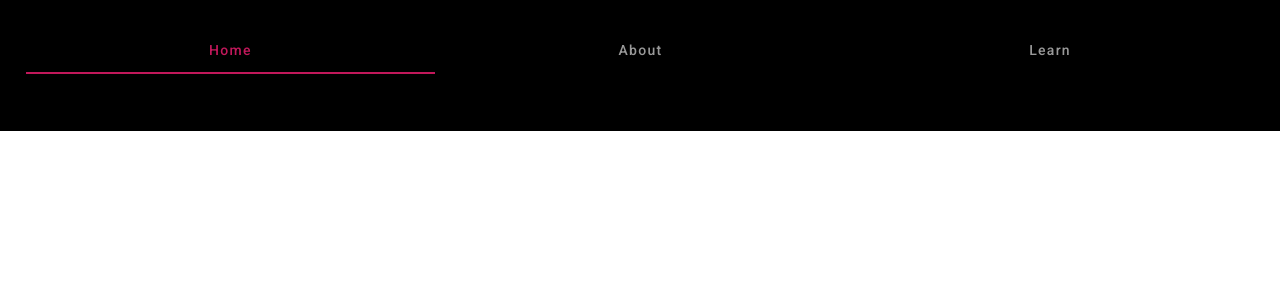
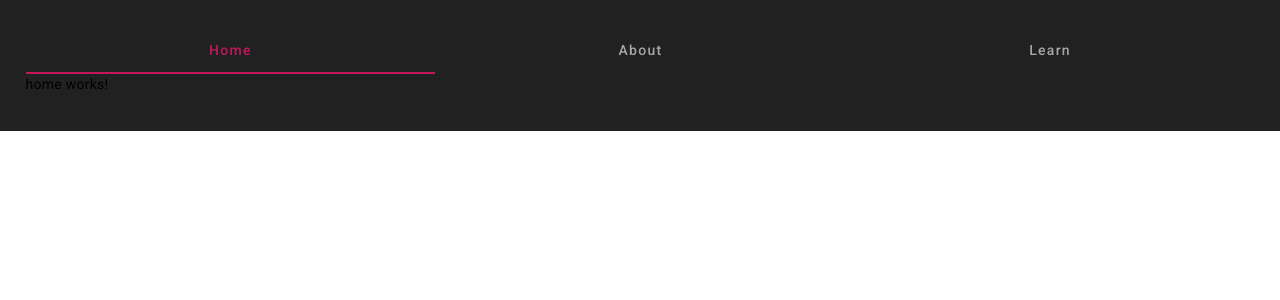
Before and after one commit to JaysPancake/ComaScale, an Angular app: page / in a window 1280 px wide. Shown: the top 300 px of the page. Built offline with nearby package versions, Linux system fonts and the light colour scheme.

Commit message:
Toolbar and colors!

```diff
--- a/src/app/app.component.scss
+++ b/src/app/app.component.scss
@@ -4,5 +4,5 @@ html, body {
 
 .background {
     padding: 2%;
-    background-color: black;
+    background-color: #212121;
 }
--- a/src/app/app.module.ts
+++ b/src/app/app.module.ts
@@ -11,6 +11,7 @@ import { MatTabsModule } from '@angular/material/tabs';
 import { MatCardModule } from '@angular/material/card';
 import { MatCheckboxModule } from '@angular/material/checkbox';
 import { MatIconModule } from '@angular/material/icon';
+import { MatToolbarModule } from '@angular/material/toolbar';
 
 @NgModule({
   declarations: [
@@ -26,7 +27,8 @@ import { MatIconModule } from '@angular/material/icon';
     MatTabsModule,
     MatCardModule,
     MatCheckboxModule,
-    MatIconModule
+    MatIconModule,
+    MatToolbarModule
   ],
   providers: [],
   bootstrap: [AppComponent]
```
